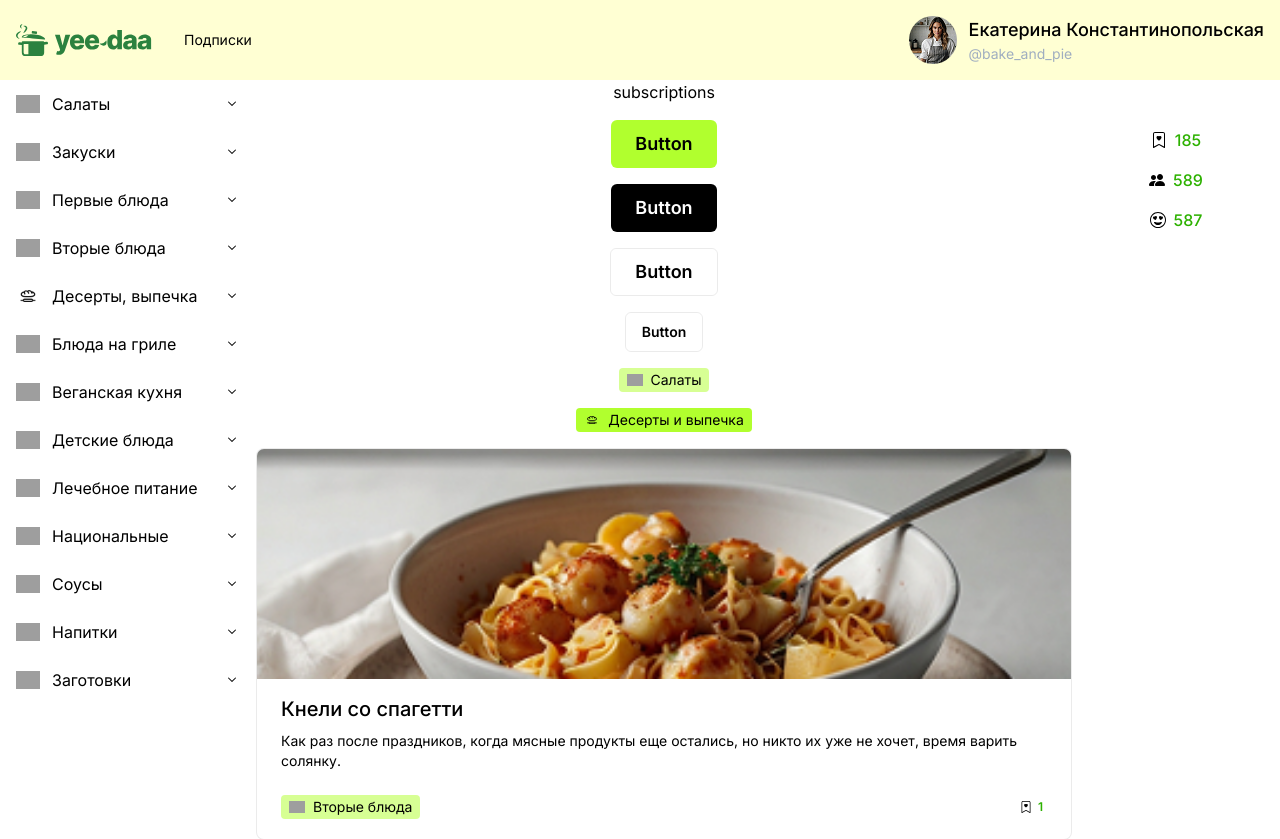
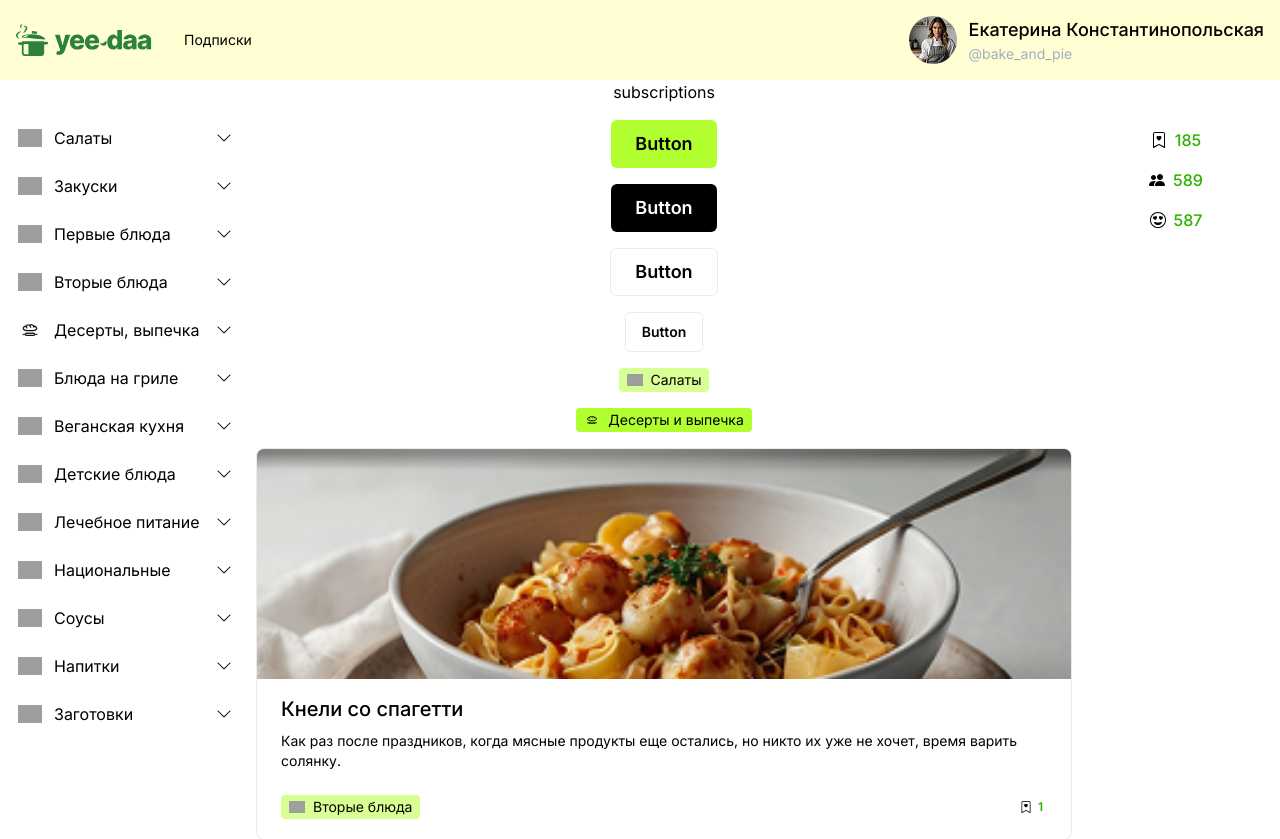
Before and after one commit to yasinskydew/yee-daa, a Next.js app: page /subscriptions in a window 1280 px wide. Shown: the top 839 px of the page. Built offline with nearby package versions, Linux system fonts and the light colour scheme; grey boxes are pictures that could not be loaded.

Commit message:
Refactor CategoryNav and PlatformLayout components to enhance styling and responsiveness. Updated CategoryNavItem for improved padding and adjusted CategoryNav for better class management. Modified PlatformLayout to include additional padding for the CategoryNav component.

```diff
--- a/app/(platform)/layout.tsx
+++ b/app/(platform)/layout.tsx
@@ -22,8 +22,8 @@ export default function PlatformLayout({
       <Header notifications={USER_NOTIFICATIONS} categories={categories} />
 
       <div className="flex min-h-0 flex-1">
-        <aside className="hidden w-64 shrink-0 flex-col overflow-y-auto md:flex">
-          <CategoryNav categories={categories} />
+        <aside className="hidden w-64 shrink-0 flex-col overflow-y-auto md:flex py-6">
+          <CategoryNav categories={categories} className='py-[10px] pl-[10px] pr-4'/>
         </aside>
 
         <main className="min-w-0 flex-1 pb-20 md:pb-0">{children}</main>
--- a/app/ui/icons/chevron-down.tsx
+++ b/app/ui/icons/chevron-down.tsx
@@ -14,7 +14,7 @@ export function ChevronDownIcon({ className }: IconProps) {
       aria-hidden
     >
       <path
-        d="M4.147 5.646a.5.5 0 0 1 .708 0L8 8.793l3.146-3.147a.5.5 0 0 1 .708.708l-3.5 3.5a.5.5 0 0 1-.708 0l-3.5-3.5a.5.5 0 0 1 0-.708Z"
+        d="M1.64592 4.64599C1.69236 4.59943 1.74754 4.56249 1.80828 4.53728C1.86903 4.51207 1.93415 4.4991 1.99992 4.4991C2.06568 4.4991 2.13081 4.51207 2.19155 4.53728C2.2523 4.56249 2.30747 4.59943 2.35392 4.64599L7.99992 10.293L13.6459 4.64599C13.6924 4.59951 13.7476 4.56263 13.8083 4.53747C13.8691 4.51231 13.9342 4.49936 13.9999 4.49936C14.0657 4.49936 14.1308 4.51231 14.1915 4.53747C14.2522 4.56263 14.3074 4.59951 14.3539 4.64599C14.4004 4.69248 14.4373 4.74767 14.4624 4.80841C14.4876 4.86915 14.5005 4.93425 14.5005 4.99999C14.5005 5.06574 14.4876 5.13084 14.4624 5.19158C14.4373 5.25232 14.4004 5.30751 14.3539 5.35399L8.35392 11.354C8.30747 11.4006 8.2523 11.4375 8.19155 11.4627C8.1308 11.4879 8.06568 11.5009 7.99992 11.5009C7.93415 11.5009 7.86903 11.4879 7.80828 11.4627C7.74754 11.4375 7.69236 11.4006 7.64592 11.354L1.64592 5.35399C1.59935 5.30755 1.56241 5.25237 1.5372 5.19163C1.512 5.13088 1.49902 5.06576 1.49902 4.99999C1.49902 4.93423 1.512 4.8691 1.5372 4.80836C1.56241 4.74761 1.59935 4.69244 1.64592 4.64599Z"
         fill="currentColor"
       />
     </svg>
--- a/app/ui/platform/category-nav/category-nav-item.tsx
+++ b/app/ui/platform/category-nav/category-nav-item.tsx
@@ -34,7 +34,7 @@ export default function CategoryNavItem({
         aria-controls={hasChildren ? childrenId : undefined}
         onClick={() => onToggle(category)}
         className={clsx(
-          'flex h-12 w-full items-center gap-3 rounded-[var(--radius-md)] px-4 text-left text-foreground transition-colors',
+          'flex h-12 w-full items-center gap-3 rounded-[var(--radius-sm)] px-2 text-left text-foreground transition-colors',
           isOpen && 'bg-primary-soft font-bold',
           !isOpen && active && 'font-medium',
         )}
--- a/app/ui/platform/category-nav/index.tsx
+++ b/app/ui/platform/category-nav/index.tsx
@@ -16,7 +16,10 @@ export default function CategoryNav({ categories, className }: CategoryNavProps)
   return (
     <nav
       aria-label="Категории"
-      className={clsx('flex w-full flex-col', className)}
+      className={clsx(
+        'flex w-full flex-col',
+        className)
+      }
     >
       {categories.map((category) => (
         <CategoryNavItem
```
Also changed, not shown: public/icons/chevron-down.svg (added).
